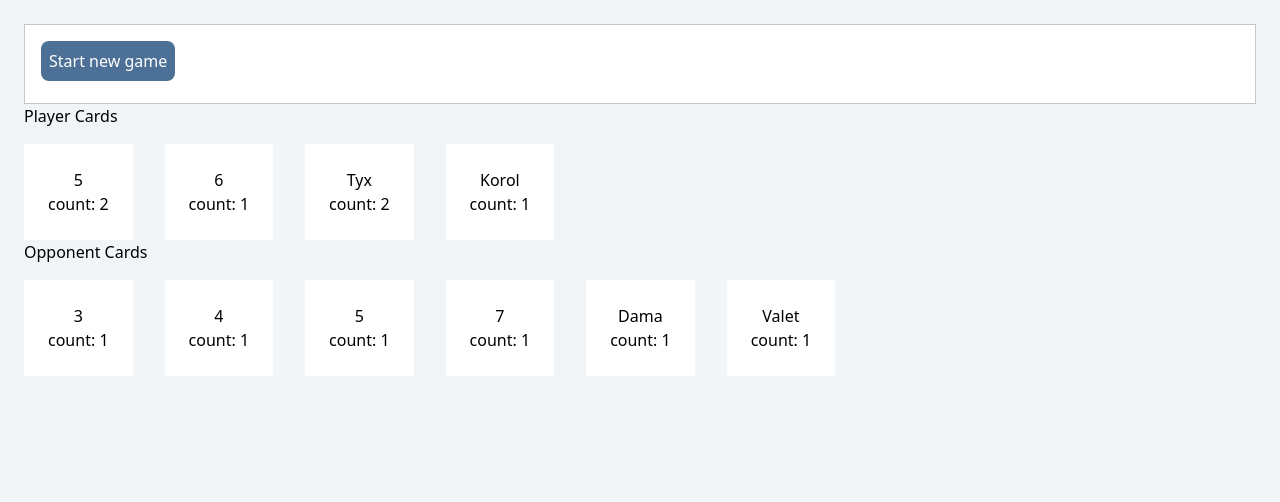
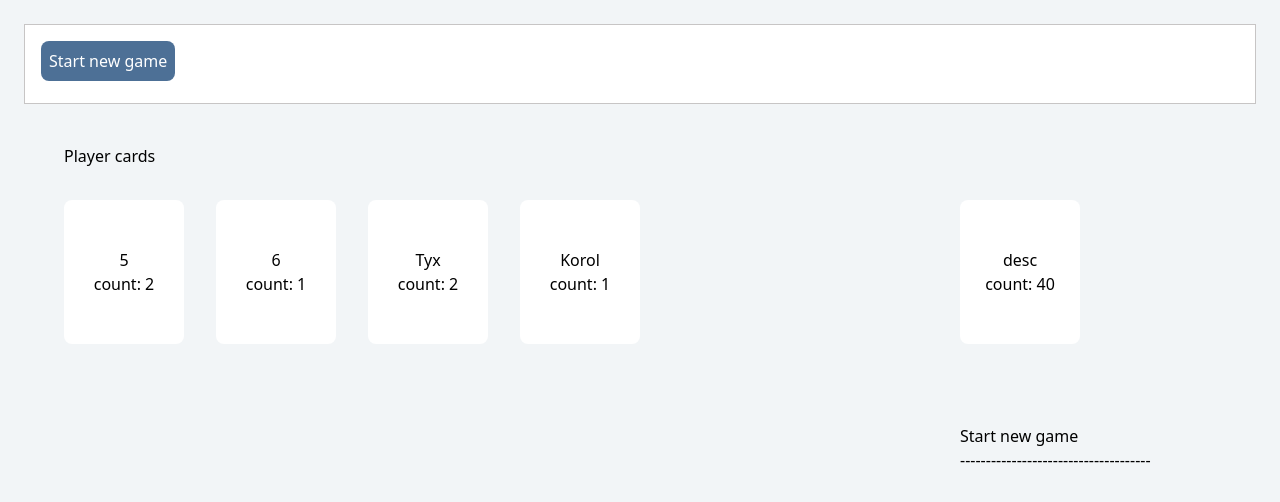
Before and after one commit to Pastushkov/MisterPig, a React (Vite) app: page / in a window 1280 px wide. Both pictures are taken after a click on the button "Start new game". Shown: the top 502 px of the page. Built offline with nearby package versions, Linux system fonts and the light colour scheme.

Commit message:
[MP-1201-1918] second version of game

```diff
--- a/src/App.tsx
+++ b/src/App.tsx
@@ -1,4 +1,5 @@
-import { useEffect, useState } from 'react';
+import { useEffect, useRef, useState } from 'react';
+import { Card } from './components/Card/Card';
 
 interface Card {
   label: string;
@@ -56,8 +57,10 @@ const App = () => {
   const [cards, setCards] = useState<Card[]>();
   const [playerCards, setPlayerCards] = useState<Card[]>([]);
   const [oponentCards, setOponentCards] = useState<Card[]>([]);
+  const [playerTurn, setPlayerTurn] = useState<string | null>(null);
+  const [history, setHistory] = useState<string[]>([]);
 
-  const [playerTurn, setPlayerTurn] = useState<string | null>(null);
+  const historyContainerRef = useRef<HTMLDivElement>(null);
 
   useEffect(() => {
     checkQuatro(true);
@@ -69,13 +72,17 @@ const App = () => {
 
   useEffect(() => {
     if (!cards) return;
-
+    const turnHistory: string[] = [];
+    let choosenCard: Card = { label: '', mast: '' };
     if (playerTurn) {
+      turnHistory.push('Player turn');
+      turnHistory.push(`Player choose ${playerTurn}`);
       const findInOponent = oponentCards.filter(
         ({ label }) => label === playerTurn
       );
 
       if (findInOponent.length > 0) {
+        turnHistory.push(`Player take all ${playerTurn} from opponent.`);
         setPlayerCards([...playerCards, ...findInOponent]);
         setOponentCards(
           oponentCards.filter(
@@ -86,6 +93,9 @@ const App = () => {
           )
         );
       } else {
+        turnHistory.push(
+          `Opponent don't have ${playerTurn}. Player take one card from desk.`
+        );
         const newCard = cards[Math.floor(Math.random() * cards.length)];
         setPlayerCards([...playerCards, newCard]);
         setCards(
@@ -97,14 +107,16 @@ const App = () => {
 
       setTimeout(() => setPlayerTurn(null), 2000);
     } else {
+      turnHistory.push('Opponent turn.');
       const choosenCardIndex = Math.floor(Math.random() * oponentCards.length);
-      const choosenCard = oponentCards[choosenCardIndex];
-
+      choosenCard = oponentCards[choosenCardIndex];
+      turnHistory.push(`Opponent choose ${choosenCard.label}.`);
       const findInPlayer = playerCards.filter(
         ({ label }) => label === choosenCard.label
       );
 
       if (findInPlayer.length > 0) {
+        turnHistory.push(`Opponent take all ${choosenCard.label} from player.`);
         setOponentCards([...oponentCards, ...findInPlayer]);
         setPlayerCards(
           playerCards.filter(
@@ -115,6 +127,9 @@ const App = () => {
           )
         );
       } else {
+        turnHistory.push(
+          `Player don't have ${choosenCard.label}. Opponent take one card from desk.`
+        );
         const newCard = cards[Math.floor(Math.random() * cards.length)];
 
         setOponentCards([...oponentCards, newCard]);
@@ -125,7 +140,15 @@ const App = () => {
         );
       }
     }
+    setHistory([...history, ...turnHistory]);
   }, [playerTurn]);
+
+  useEffect(() => {
+    if (historyContainerRef.current) {
+      historyContainerRef.current.scrollTop =
+        historyContainerRef.current.scrollHeight;
+    }
+  }, [history]);
 
   const checkQuatro = (player: boolean) => {
     const coloda = player ? playerCards : oponentCards;
@@ -157,6 +180,7 @@ const App = () => {
   const startNewGame = () => {
     setOponentCards([]);
     setPlayerCards([]);
+    setHistory([]);
 
     const initialCards = 5;
 
@@ -180,6 +204,7 @@ const App = () => {
       );
     }
 
+    setHistory([...history, 'Start new game']);
     setCards(coloda);
     setOponentCards(opponent);
     setPlayerCards(player);
@@ -206,40 +231,39 @@ const App = () => {
           Start new game
         </button>
       </div>
-      Player Cards
-      <div className='flex gap-8 flex-wrap mt-4'>
+      <div className='flex justify-between p-10'>
+        <div>
+          <div>Player cards</div>
+          <div className='flex gap-8 flex-wrap mt-8'>
             {Object.entries(countCards(playerCards)).map(([label, count]) => {
               return (
-            <button
+                <Card
                   disabled={!!playerTurn}
                   key={label}
                   onClick={() => {
                     setPlayerTurn(label);
                   }}
-              className='disabled:bg-red-5 flex text-center justify-center items-center bg-white p-6 cursor-pointer hover:shadow-lg transition-all duration-75'
-            >
-              {label} <br />
-              count: {count}
-            </button>
+                  label={label}
+                  count={count}
+                />
               );
             })}
           </div>
-      Opponent Cards
-      <div className='flex gap-8 flex-wrap mt-4'>
-        {Object.entries(countCards(oponentCards)).map(([label, count]) => {
+        </div>
+        <div className='mt-14 flex gap-20 flex-col'>
+          <div>
+            <Card label='desc' count={cards?.length} />
+          </div>
+          <div className='overflow-y-auto w-64 h-52' ref={historyContainerRef}>
+            {history.map((turn) => {
               return (
-            <div
-              key={label}
-              onClick={() => {
-                setPlayerTurn(label);
-              }}
-              className='flex text-center justify-center items-center bg-white p-6 cursor-pointer hover:shadow-lg transition-all duration-75'
-            >
-              {label} <br />
-              count: {count}
+                <div>
+                  <div>{turn}</div> -------------------------------------
                 </div>
               );
             })}
+          </div>
+        </div>
       </div>
     </div>
   );
--- /dev/null
+++ b/src/components/Card/Card.tsx
@@ -0,0 +1,20 @@
+interface Props {
+  label?: string;
+  count?: string | number;
+  onClick?: () => void;
+  disabled?: boolean;
+}
+
+export const Card = ({ label, count, onClick, disabled }: Props) => {
+  return (
+    <button
+      disabled={disabled}
+      key={label}
+      onClick={onClick}
+      className='disabled:border border-lightblue-120 disabled:bg-red-5 flex text-center rounded-lg h-36 w-30 justify-center items-center bg-white p-6 cursor-pointer hover:shadow-lg transition-all duration-75'
+    >
+      {label} <br />
+      {count && `count: ${count}`}
+    </button>
+  );
+};
```
Also changed, not shown: 1 other file (tests, documents, lock files or other folders). Lines whose indentation alone changed are shown as unchanged.
